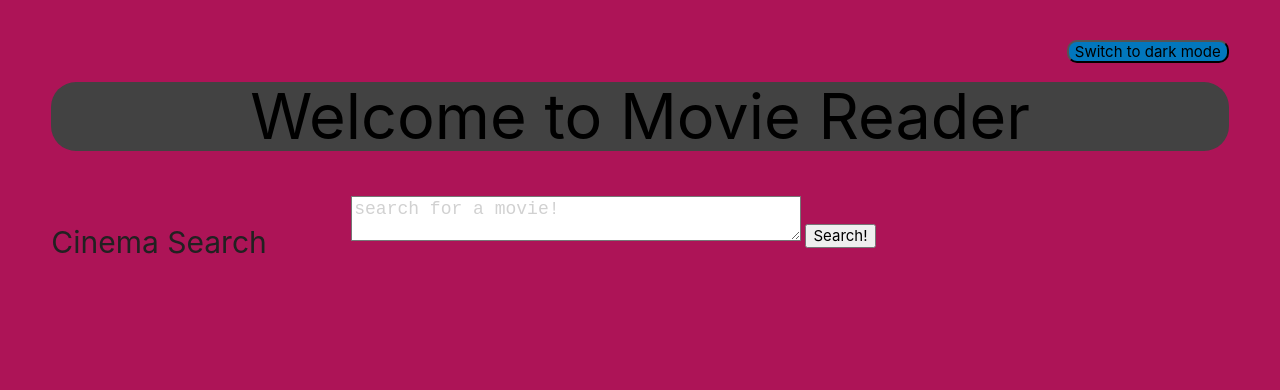
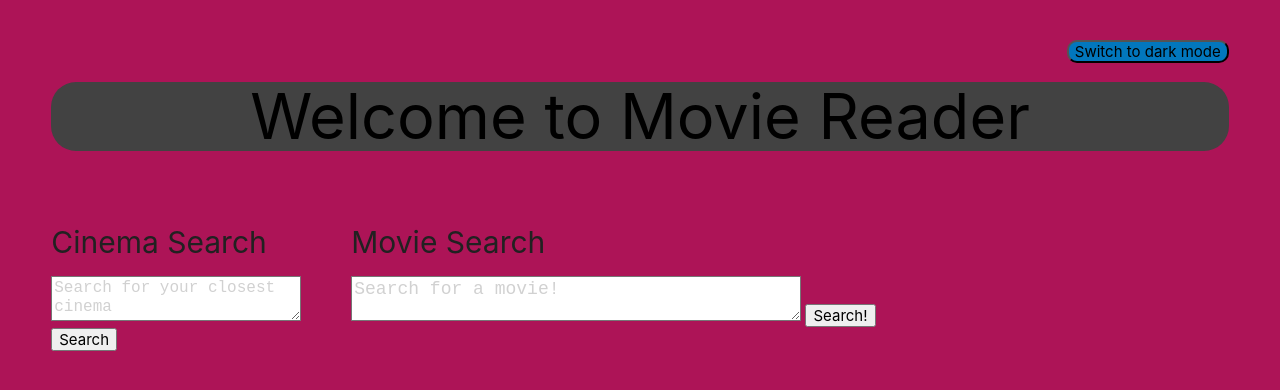
Before and after one commit to lapshaffer/MovieReaderProject, a plain HTML site: page landing.html in a window 1280 px wide. Drawn offline with nearby package versions, Linux system fonts and the light colour scheme.

Commit message:
Added ids to cinema section

```diff
--- a/assets/css/style.css
+++ b/assets/css/style.css
@@ -36,11 +36,18 @@ h1 {
   border-radius: 25px;
 }
 
-textarea {
+#search-input {
   width: 450px;
   background-color: var(--white);
   font-family: 'Courier New', Courier, monospace;
   font-size: large;
+}
+
+#cinema-input {
+  width: 250px;
+  background-color: var(--white);
+  font-family: 'Courier New', Courier, monospace;
+  font-size: medium;
 }
 
 #result-Content div {
--- a/landing.html
+++ b/landing.html
@@ -18,21 +18,31 @@
         </div>
     </div>
     <div class="row">
-        <!--Cinema Search-->
+        <!--Cinema Search Section-->
         <div class="col s3">
             <h3>Cinema Search</h3>
+            <textarea id="cinema-input" placeholder="Search for your closest cinema"></textarea>
+            <button id="cinema-button">Search</button>
+
+            <!--Cinema Search Results-->
+            <div id="cinema-content">
+            </div>
         </div>
+        <!--Movie Search Section-->
         <div class="col s9">
-            <!--Search Section-->
-            <textarea id="search-input" placeholder="search for a movie!"></textarea> <!-- searchbar -->
+            <h3>Movie Search</h3>
+            <textarea id="search-input" placeholder="Search for a movie!"></textarea> <!-- searchbar -->
             <button id="search-btn">Search!</button> <!-- submit search button -->
 
-            <!-- Results -->
+            <!--Movie Search Results -->
             <div id=result-Content>
             </div>
         </div>
     </div>
     <script src="./assets/js/script.js"></script>
+    <script src="https://code.jquery.com/jquery-3.4.1.min.js"></script>
+    <script src="https://cdnjs.cloudflare.com/ajax/libs/jquery/3.2.1/jquery.min.js"></script>
+    <script src="https://cdnjs.cloudflare.com/ajax/libs/moment.js/2.24.0/moment.min.js"></script>
     <script src="https://cdnjs.cloudflare.com/ajax/libs/materialize/1.0.0/js/materialize.min.js"></script>
 </body>
 </html>
```
